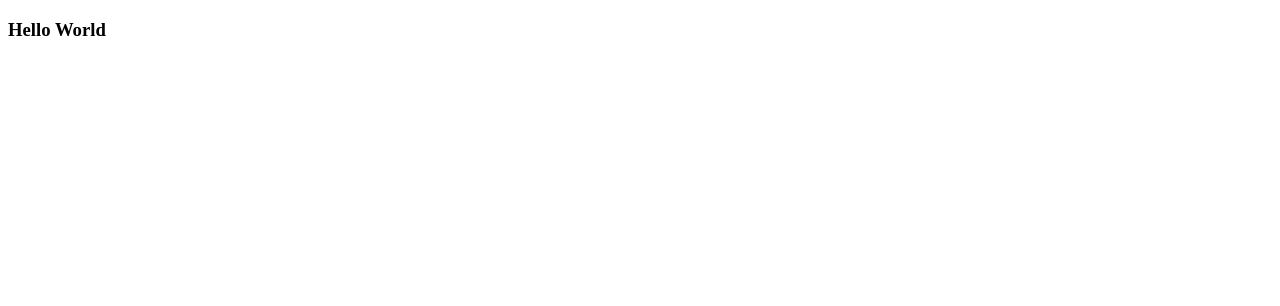
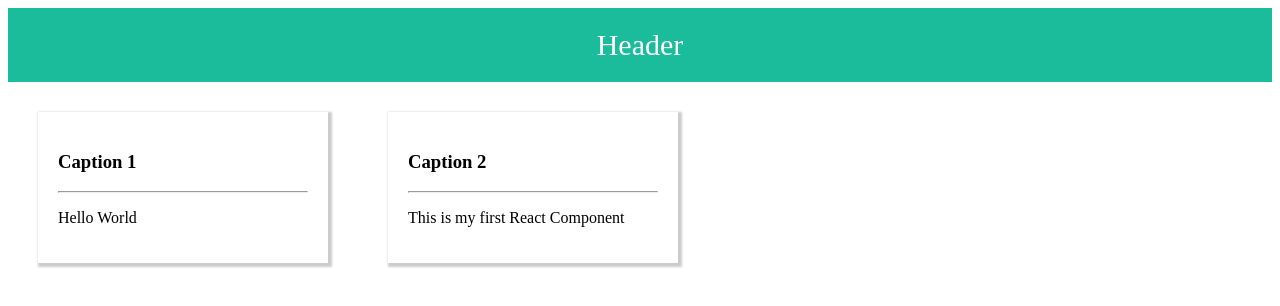
Before and after one commit to mhaurylenka/react-js-app, a React (Create React App) app: page / in a window 1280 px wide. Shown: the top 306 px of the page. Built offline with nearby package versions, Linux system fonts and the light colour scheme.

Commit message:
Task 1. Created header and card components

```diff
--- a/src/App.js
+++ b/src/App.js
@@ -1,10 +1,15 @@
 import React, { Component } from 'react';
+
+import Header from './Header/Header';
+import Card from './Card/Card';
 
 class App extends Component {
   render() {
     return (
       <div>
-        <h3>Hello World</h3>
+        <Header />
+        <Card caption="Caption 1" text="Hello World"/>
+        <Card caption="Caption 2" text="This is my first React Component"/>
       </div>
     );
   }
--- /dev/null
+++ b/src/Card/Card.css
@@ -0,0 +1,8 @@
+.card {
+    display: inline-block;
+    border-radius: 1px solid #eee;
+    width: 250px;
+    box-shadow: 2px 2px 2px 2px #ccc;
+    padding: 20px;
+    margin: 30px;
+}
--- /dev/null
+++ b/src/Card/Card.js
@@ -0,0 +1,15 @@
+import React from 'react';
+
+import '../Card/Card.css';
+
+const card = (props) => {
+    return (
+        <div className="card">
+            <h3> { props.caption } </h3>
+            <hr/>
+            <p> { props.text } </p>
+        </div>
+    );
+}
+
+export default card;
--- /dev/null
+++ b/src/Header/Header.css
@@ -0,0 +1,7 @@
+.header {
+    padding: 20px;
+    text-align: center;
+    background: #1abc9c;
+    color: white;
+    font-size: 30px;
+  }
--- /dev/null
+++ b/src/Header/Header.js
@@ -0,0 +1,13 @@
+import { React } from 'react';
+
+import '../Header/Header.css';
+
+const header = () => {
+    return (
+        <header className="header">
+            Header
+        </header>
+    );
+}
+
+export default header;
```
Also changed, not shown: 1 other file (tests, documents, lock files or other folders).
